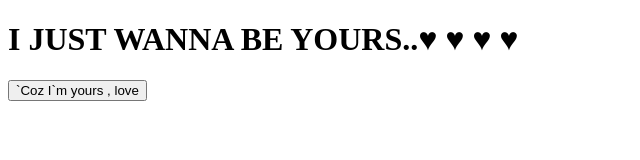
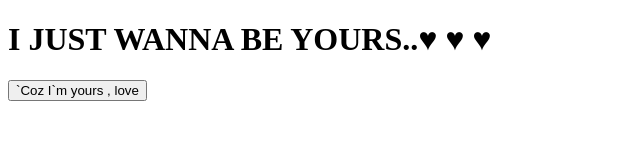
Before and after one commit to nayakAbhijit007/Javascript-projects, a plain HTML site: page Random Background colour generator/index.html in a window 1280 px wide. Shown: the full height of the page, 0-640 px from the left. Drawn offline with Linux system fonts and the light colour scheme.

Commit message:
Trial changes applied

```diff
--- a/Random Background colour generator/index.html
+++ b/Random Background colour generator/index.html
@@ -10,7 +10,7 @@
 <body>
 
     <h1>
-        I JUST WANNA BE YOURS..♥ ♥ ♥ ♥
+        I JUST WANNA BE YOURS..♥ ♥ ♥
     </h1>
 
     <button>
```
